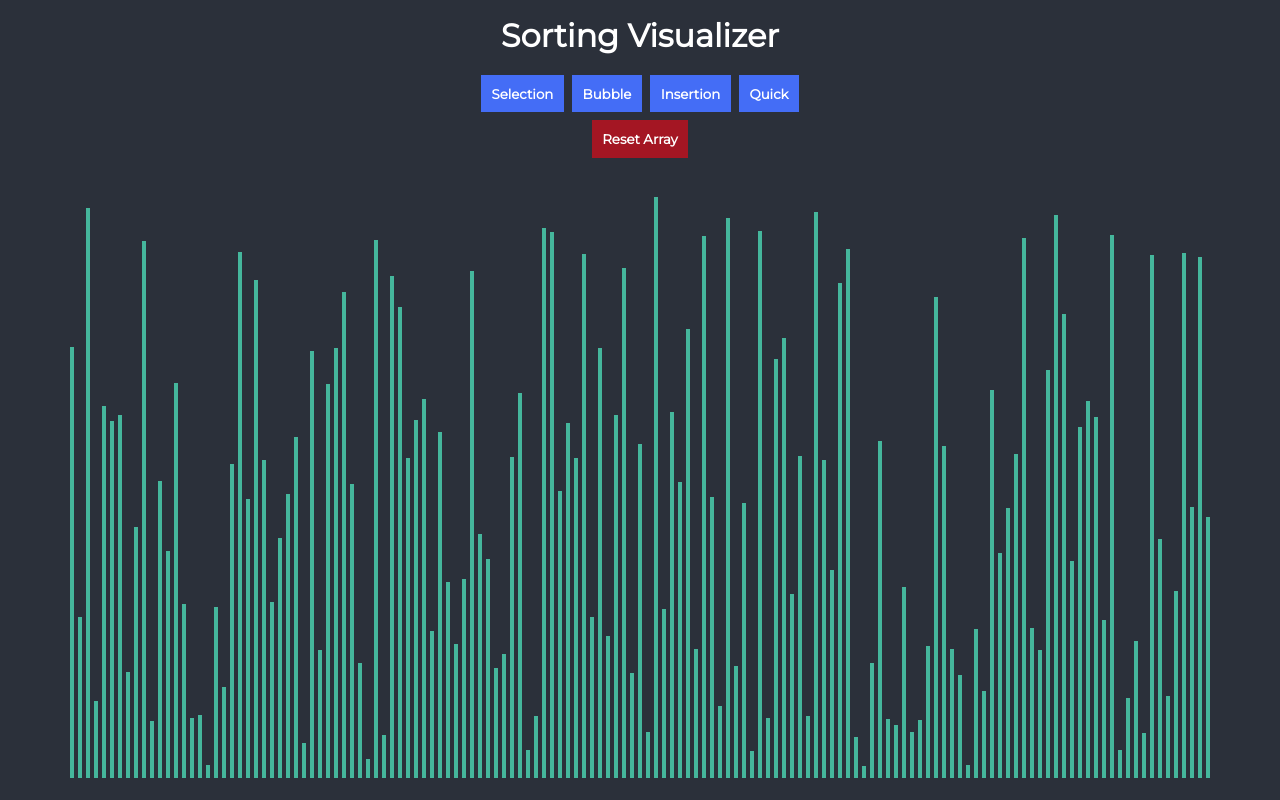
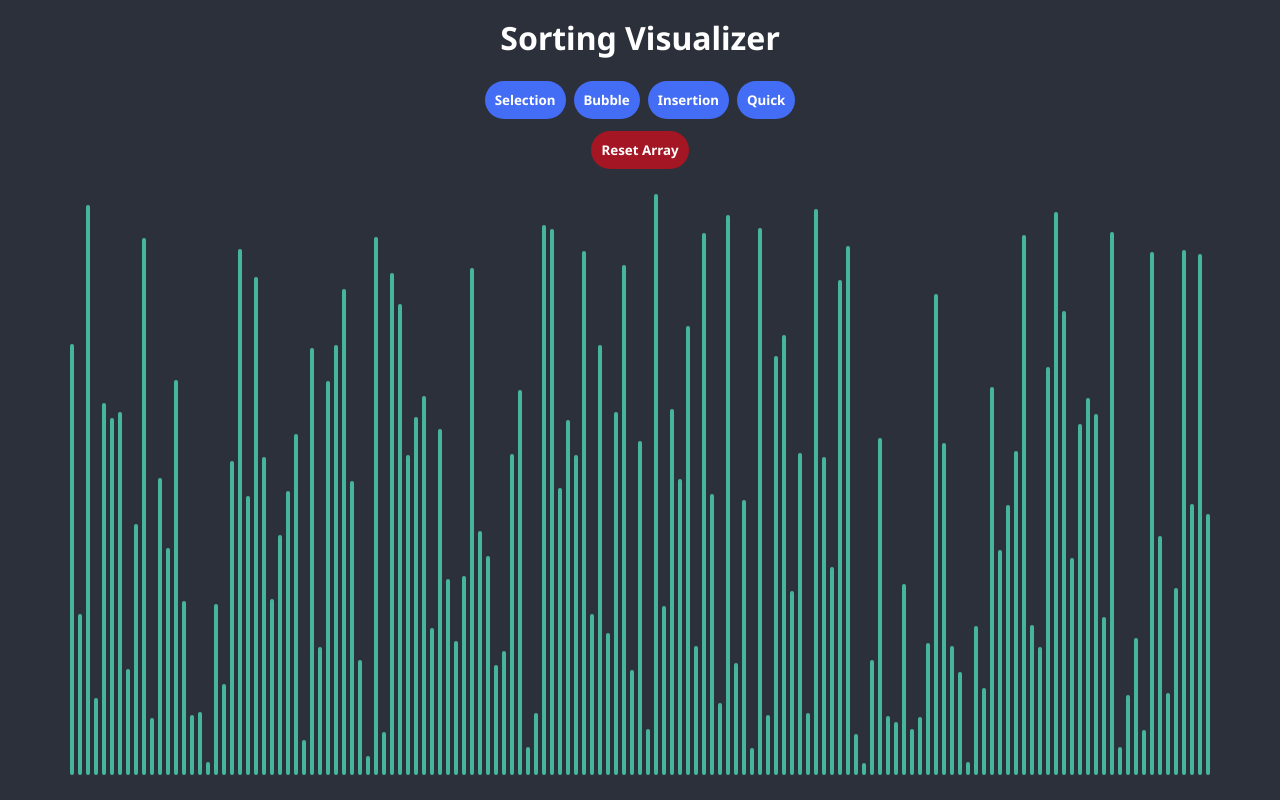
Before and after one commit to abhinandhajay/sorting-visualizer, a React (Create React App) app: page / in a window 1280 px wide. Built offline with nearby package versions, Linux system fonts and the light colour scheme.

Commit message:
Update bar and button styling

```diff
--- a/public/index.html
+++ b/public/index.html
@@ -4,7 +4,7 @@
     <meta charset="utf-8" />
     <link rel="preconnect" href="https://fonts.googleapis.com">
     <link rel="preconnect" href="https://fonts.gstatic.com" crossorigin>
-    <link href="https://fonts.googleapis.com/css2?family=Montserrat&display=swap" rel="stylesheet">
+    <link href="https://fonts.googleapis.com/css2?family=Noto+Sans:wght@400;700&display=swap" rel="stylesheet">
     <link rel="icon" href="%PUBLIC_URL%/favicon.ico" />
     <meta name="viewport" content="width=device-width, initial-scale=1" />
     <meta name="theme-color" content="#000000" />
--- a/src/App.css
+++ b/src/App.css
@@ -11,7 +11,7 @@
 
 * {
 	box-sizing: border-box;
-	font-family: 'Montserrat', sans-serif;
+	font-family: 'Noto Sans', sans-serif;
 	background-color: var(--app-dark)
 }
 
--- a/src/components/Bar.css
+++ b/src/components/Bar.css
@@ -2,4 +2,5 @@
 	margin: 0 2px;
 	background-color: var(--app-green);
 	width: 4px;
+	border-radius: 2px;
 }
--- a/src/components/Button.css
+++ b/src/components/Button.css
@@ -1,9 +1,10 @@
 button {
 	background-color: rgba(var(--app-blue), 1);
-	font-weight: 900;
+	font-weight: 700;
 	border: none;
-	padding: 0.8em;
-	margin: 4px;
+	padding: 10px;
+	margin: 6px 4px;
+	border-radius: 20px;
 	color: white;
 }
 
--- a/src/components/Visualizer.css
+++ b/src/components/Visualizer.css
@@ -3,8 +3,8 @@
 	display: flex;
 	align-items: flex-end;
 	justify-content: center;
-	max-height: 65vh;
-	min-height: 65vh;
+	max-height: 63vh;
+	min-height: 63vh;
 	bottom: 0;
 }
 
```
